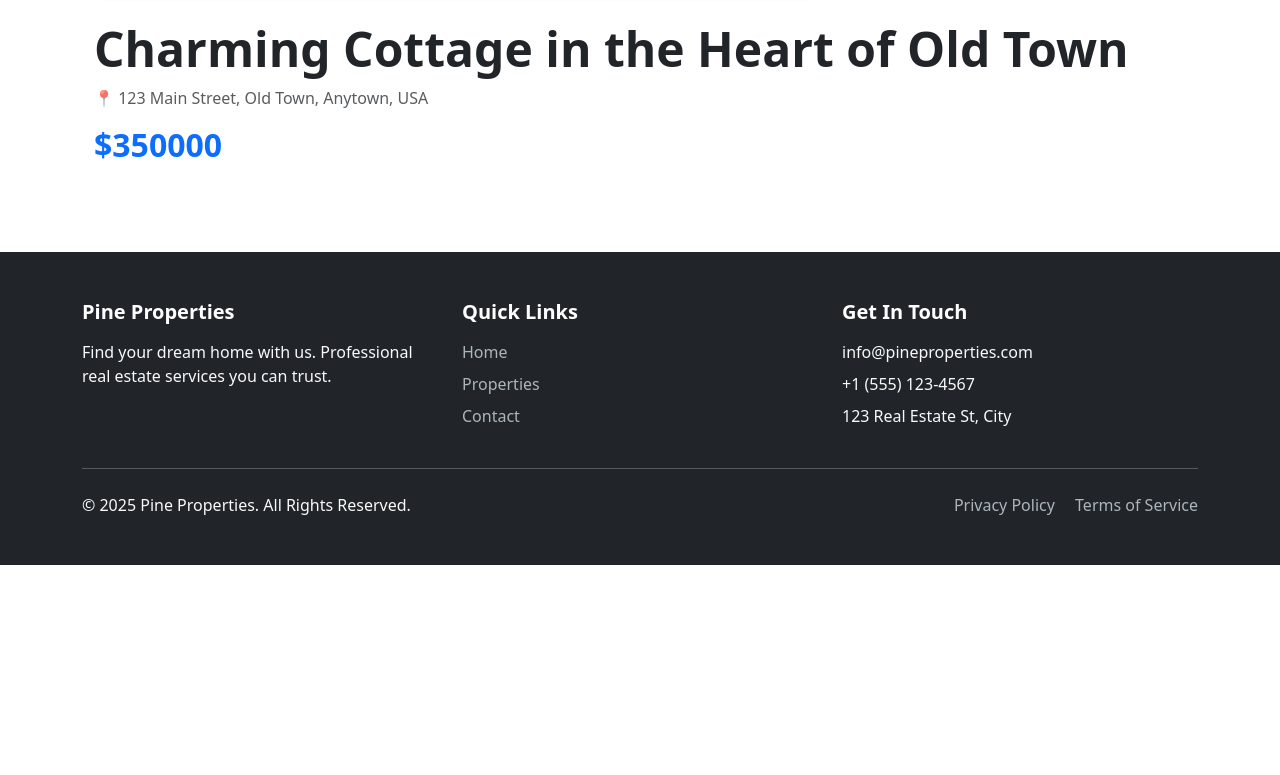
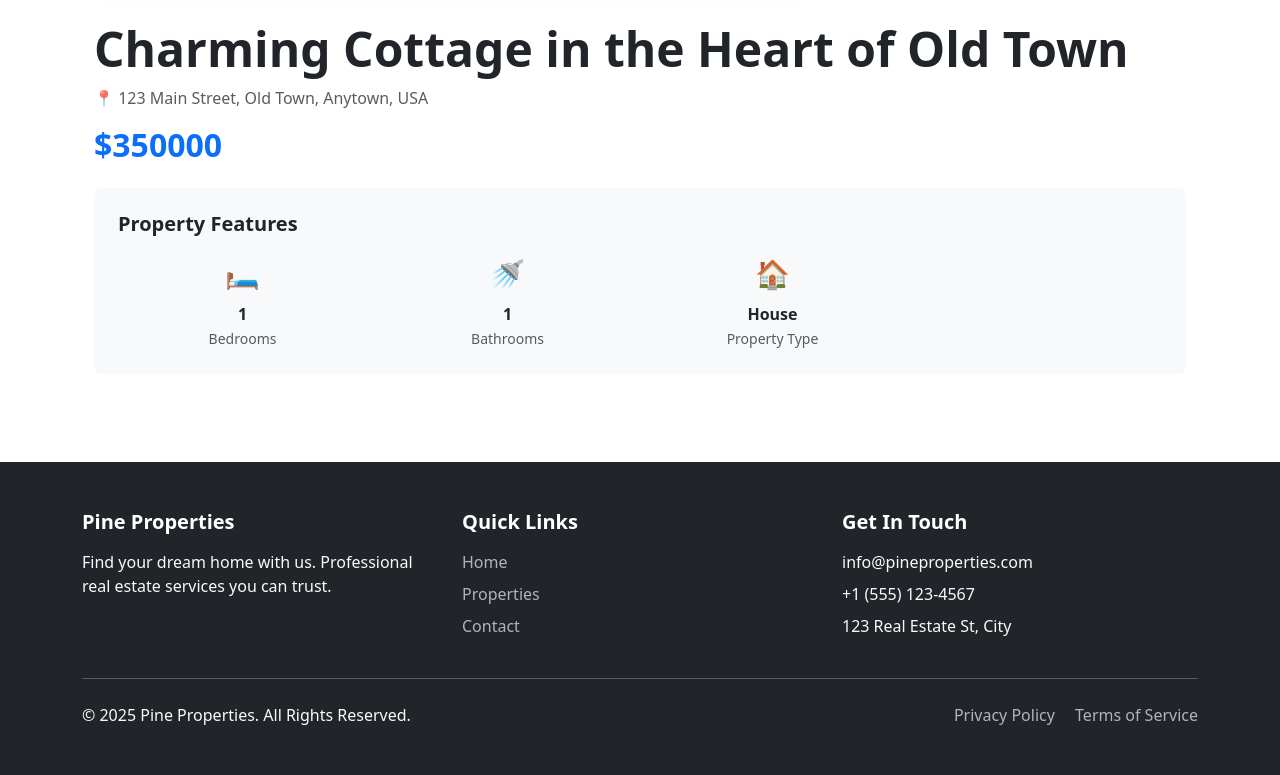
Before and after one commit to MSRhmn/pine-properties, a Django app: page /properties/2/ in a window 1280 px wide. Shown: the part 698-1473 px from the top of the page. Before the commit the page ends 1263 px from the top, so only its background shows below. Run offline with Django 5.2, Linux system fonts and the light colour scheme; data comes from the database, SQL or seed files in the repository.

Commit message:
feat: add property features in details

```diff
--- a/properties/templates/properties/property_detail.html
+++ b/properties/templates/properties/property_detail.html
@@ -40,5 +40,42 @@
     </div>
     <h2 class="text-primary fw-bold mb-0">${{ property.price|floatformat:0 }}</h2>
   </div>
+
+  <!-- Property Features -->
+  <div class="features-section bg-light p-4 rounded-3 mb-4">
+    <h5 class="fw-bold mb-3">Property Features</h5>
+    <div class="row g-3">
+        <div class="col-6 col-md-3">
+            <div class="text-center">
+                <div class="fs-3 mb-2">🛏️</div>
+                <div class="fw-bold">{{ property.bedrooms }}</div>
+                <small class="text-muted">Bedrooms</small>
+            </div>
+        </div>
+        <div class="col-6 col-md-3">
+            <div class="text-center">
+                <div class="fs-3 mb-2">🚿</div>
+                <div class="fw-bold">{{ property.bathrooms }}</div>
+                <small class="text-muted">Bathrooms</small>
+            </div>
+        </div>
+        {% if property.square_feet %}
+        <div class="col-6 col-md-3">
+            <div class="text-center">
+                <div class="fs-3 mb-2">📐</div>
+                <div class="fw-bold">{{ property.square_feet|floatformat:0 }}</div>
+                <small class="text-muted">Square Feet</small>
+            </div>
+        </div>
+        {% endif %}
+        <div class="col-6 col-md-3">
+            <div class="text-center">
+                <div class="fs-3 mb-2">🏠</div>
+                <div class="fw-bold">{{ property.get_property_type_display }}</div>
+                <small class="text-muted">Property Type</small>
+            </div>
+        </div>
+    </div>
+  </div>
 </div>
 {% endblock %}
```
